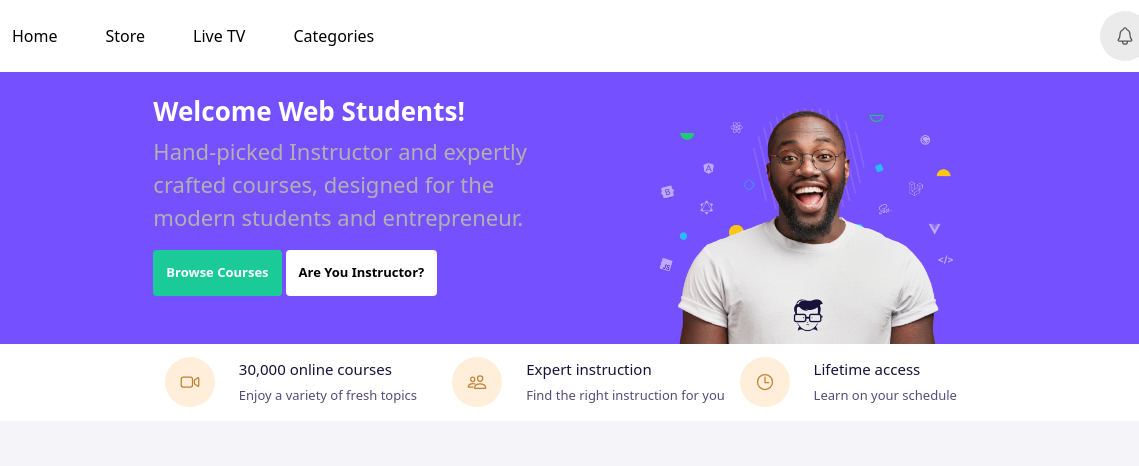
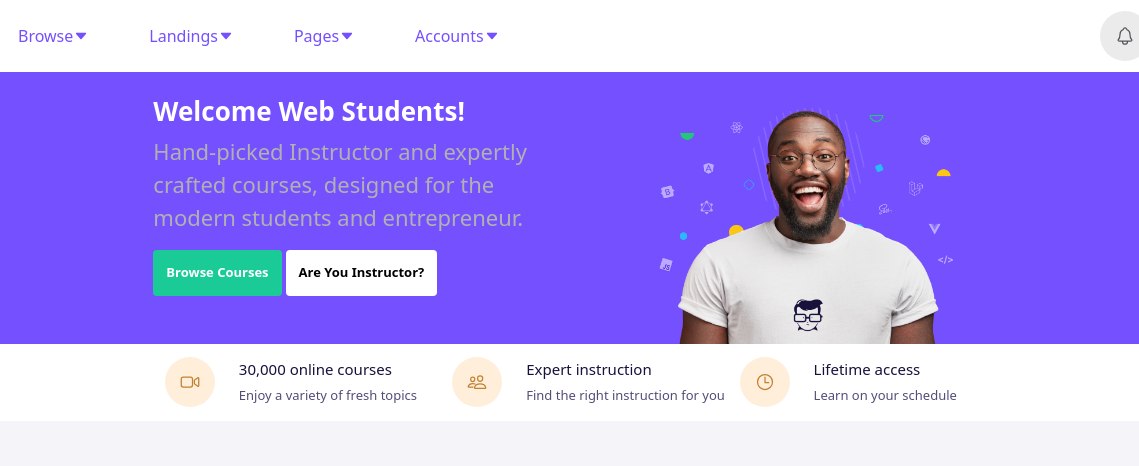
Before and after one commit to Sliww/WebStudents, a plain HTML site: page index.html in a window 1280 px wide. Shown: the top 466 px of the page, 60-1199 px from the left. Drawn offline with nearby package versions, Linux system fonts and the light colour scheme.

Commit message:
Piccoli aggiustamenti + navbar in dropdown

```diff
--- a/index.html
+++ b/index.html
@@ -54,21 +54,64 @@
                             fill="#754FFE" />
                     </svg>
                 </div>
-                <div class="d-none d-md-flex align-items-center ms-3">
-                    <ul class="d-none d-md-flex listMenu list-unstyled gap-5 align-items-center mb-0">
-                        <li>
-                            <a href="#">Home</a>
-                        </li>
-                        <li>
-                            <a href="#">Store</a>
-                        </li>
-                        <li>
-                            <a href="#">Live TV</a>
-                        </li>
-                        <li>
-                            <a href="#">Categories</a>
-                        </li>
-                    </ul>
+                <div class="d-none d-md-flex gap-5 align-items-center ms-3">
+                    <div class="dropdown d-flex justify-content-center align-items-center">
+                        <button class="btnPersonal1 d-flex justify-content-center align-items-center rounded-3"
+                            type="button" data-bs-toggle="dropdown" aria-expanded="false">
+                            Browse
+                            <ion-icon name="caret-down-outline"></ion-icon>
+                        </button>
+                        <ul class="dropdown-menu">
+                            <li><a class="dropdown-item" href="#">Categories</a></li>
+                            <li><a class="dropdown-item" href="#">Popular</a></li>
+                            <li><a class="dropdown-item" href="#">New Arrivals</a></li>
+                            <li><a class="dropdown-item" href="#">Special Offers</a></li>
+                        </ul>
+                    </div>
+
+                    <div class="dropdown d-flex justify-content-center align-items-center">
+                        <button class="btnPersonal1 d-flex justify-content-center align-items-center rounded-3"
+                            type="button" data-bs-toggle="dropdown" aria-expanded="false">
+                            Landings
+                            <ion-icon name="caret-down-outline"></ion-icon>
+                        </button>
+                        <ul class="dropdown-menu">
+                            <li><a class="dropdown-item" href="#">Promotional Campaigns</a></li>
+                            <li><a class="dropdown-item" href="#">Events</a></li>
+                            <li><a class="dropdown-item" href="#">Partnerships</a></li>
+                            <li><a class="dropdown-item" href="#">Testimonials</a></li>
+                        </ul>
+                    </div>
+
+                    <div class="dropdown d-flex justify-content-center align-items-center">
+                        <button class="btnPersonal1 d-flex justify-content-center align-items-center rounded-3"
+                            type="button" data-bs-toggle="dropdown" aria-expanded="false">
+                            Pages
+                            <ion-icon name="caret-down-outline"></ion-icon>
+                        </button>
+                        <ul class="dropdown-menu">
+                            <li><a class="dropdown-item" href="#">About Us</a></li>
+                            <li><a class="dropdown-item" href="#">Landings</a></li>
+                            <li><a class="dropdown-item" href="#">Contact</a></li>
+                            <li><a class="dropdown-item" href="#">FAQ</a></li>
+                            <li><a class="dropdown-item" href="#">Blog</a></li>
+                            <li><a class="dropdown-item" href="#">Services</a></li>
+                        </ul>
+                    </div>
+
+                    <div class="dropdown d-flex justify-content-center align-items-center">
+                        <button class="btnPersonal1 d-flex justify-content-center align-items-center rounded-3"
+                            type="button" data-bs-toggle="dropdown" aria-expanded="false">
+                            Accounts
+                            <ion-icon name="caret-down-outline"></ion-icon>
+                        </button>
+                        <ul class="dropdown-menu">
+                            <li><a class="dropdown-item" href="#">Orders</a></li>
+                            <li><a class="dropdown-item" href="#">Favorites</a></li>
+                            <li><a class="dropdown-item" href="#">Settings</a></li>
+                            <li><a class="dropdown-item" href="#">Careers</a></li>
+                        </ul>
+                    </div>
                 </div>
             </div>
 
--- a/style.css
+++ b/style.css
@@ -249,3 +249,9 @@ body.permanent #guy {
     transform: translateX(0);
     opacity: 1;
 }
+
+.btnPersonal1 {
+    color: #7550FE;
+    border: none;
+    background: none;
+}
```
